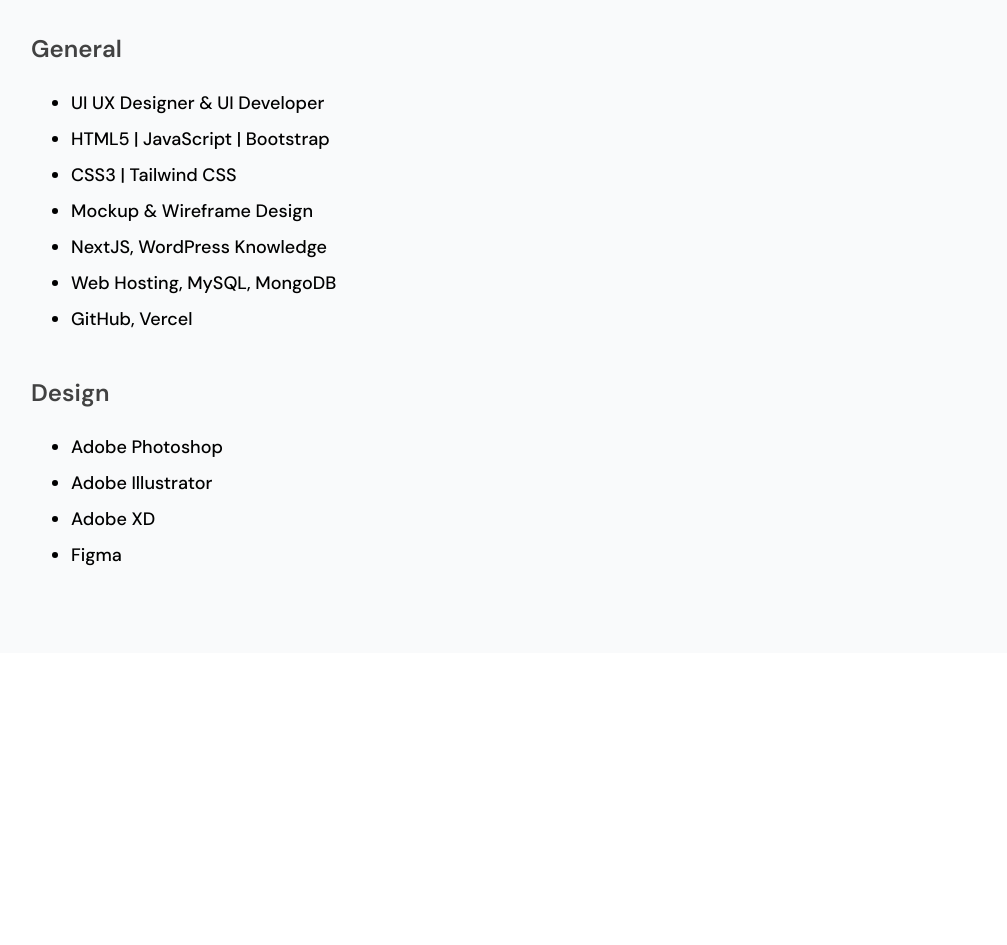
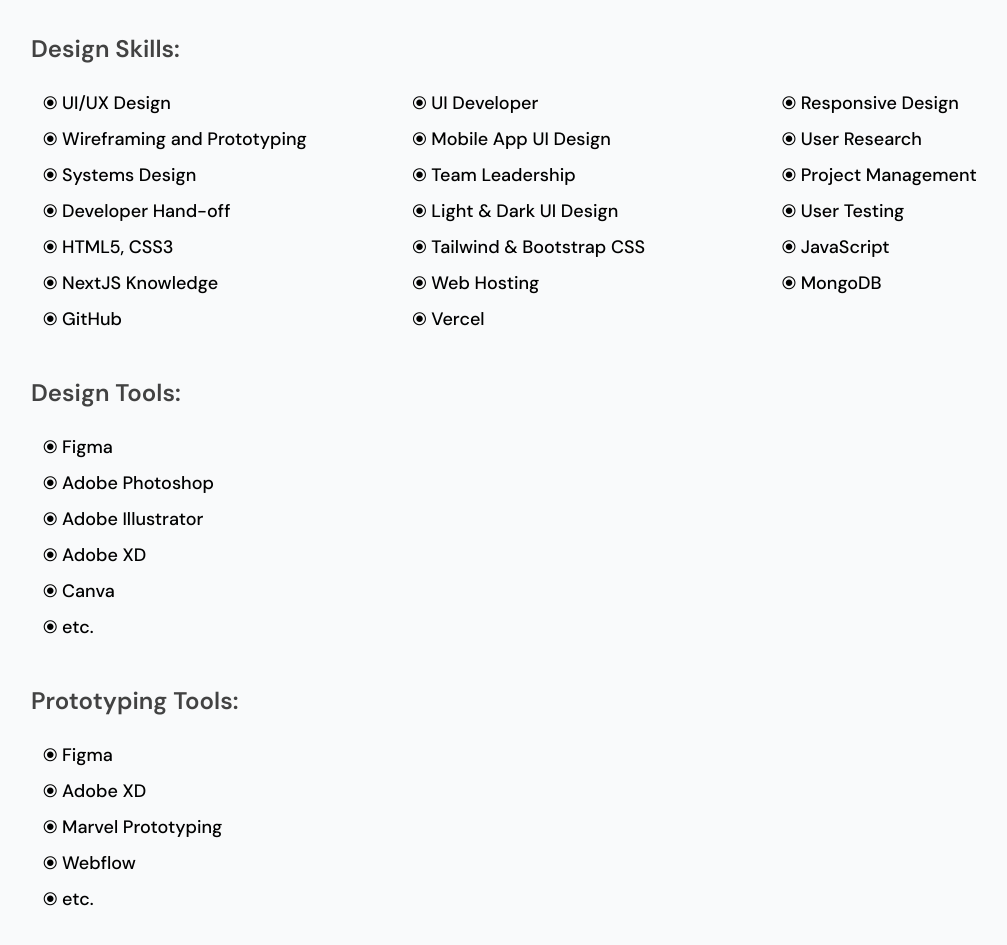
Before and after one commit to er-sunilsharma/uiuxsunil.online, a Next.js app: page /about in a window 1280 px wide. Shown: the part 920-1865 px from the top of the page, without its empty margins (49-1056 px from the left). Before the commit the page ends 1573 px from the top, so only its background shows below. Built offline with nearby package versions, Linux system fonts and the light colour scheme.

Commit message:
update about us page

```diff
--- a/app/about/page.js
+++ b/app/about/page.js
@@ -45,24 +45,55 @@
             </h3>
             <div className="w-full space-y-6 md:space-y-10">
               <div className="space-y-5">
-                <h4 className="text-brand text-2xl font-semibold">General</h4>
-                <ul className="text-lg font-medium leading-9 ml-10 list-disc">
-                  <li>UI UX Designer & UI Developer</li>
-                  <li>HTML5 | JavaScript | Bootstrap</li>
-                  <li>CSS3 | Tailwind CSS</li>
-                  <li>Mockup & Wireframe Design</li>
-                  <li>NextJS, WordPress Knowledge</li>
-                  <li>Web Hosting, MySQL, MongoDB</li>
-                  <li>GitHub, Vercel</li>
+                <h4 className="bg-gray-50 inline-block text-brand text-2xl font-semibold">
+                  Design Skills:
+                </h4>
+                <ul className="text-lg font-medium leading-9 grid grid-cols-1 md:grid-cols-3 ml-3">
+                  <li>⦿ UI/UX Design</li>
+                  <li>⦿ UI Developer</li>
+                  <li>⦿ Responsive Design</li>
+                  <li>⦿ Wireframing and Prototyping</li>
+                  <li>⦿ Mobile App UI Design</li>
+                  <li>⦿ User Research</li>
+                  <li>⦿ Systems Design</li>
+                  <li>⦿ Team Leadership</li>
+                  <li>⦿ Project Management</li>
+                  <li>⦿ Developer Hand-off</li>
+                  <li>⦿ Light & Dark UI Design</li>
+                  <li>⦿ User Testing</li>
+                  <li>⦿ HTML5, CSS3</li>
+                  <li>⦿ Tailwind & Bootstrap CSS</li>
+                  <li>⦿ JavaScript</li>
+                  <li>⦿ NextJS Knowledge</li>
+                  <li>⦿ Web Hosting</li>
+                  <li>⦿ MongoDB</li>
+                  <li>⦿ GitHub</li>
+                  <li>⦿ Vercel</li>
                 </ul>
               </div>
               <div className="space-y-5">
-                <h4 className="text-brand text-2xl font-semibold">Design</h4>
-                <ul className="text-lg font-medium leading-9 ml-10 list-disc">
-                  <li>Adobe Photoshop</li>
-                  <li>Adobe Illustrator</li>
-                  <li>Adobe XD</li>
-                  <li>Figma</li>
+                <h4 className="bg-gray-50 inline-block text-brand text-2xl font-semibold">
+                  Design Tools:
+                </h4>
+                <ul className="text-lg font-medium leading-9 ml-3">
+                  <li>⦿ Figma</li>
+                  <li>⦿ Adobe Photoshop</li>
+                  <li>⦿ Adobe Illustrator</li>
+                  <li>⦿ Adobe XD</li>
+                  <li>⦿ Canva</li>
+                  <li>⦿ etc.</li>
+                </ul>
+              </div>
+              <div className="space-y-5">
+                <h4 className="bg-gray-50 inline-block text-brand text-2xl font-semibold">
+                  Prototyping Tools:
+                </h4>
+                <ul className="text-lg font-medium leading-9 ml-3">
+                  <li>⦿ Figma</li>
+                  <li>⦿ Adobe XD </li>
+                  <li>⦿ Marvel Prototyping</li>
+                  <li>⦿ Webflow</li>
+                  <li>⦿ etc.</li>
                 </ul>
               </div>
             </div>
```
